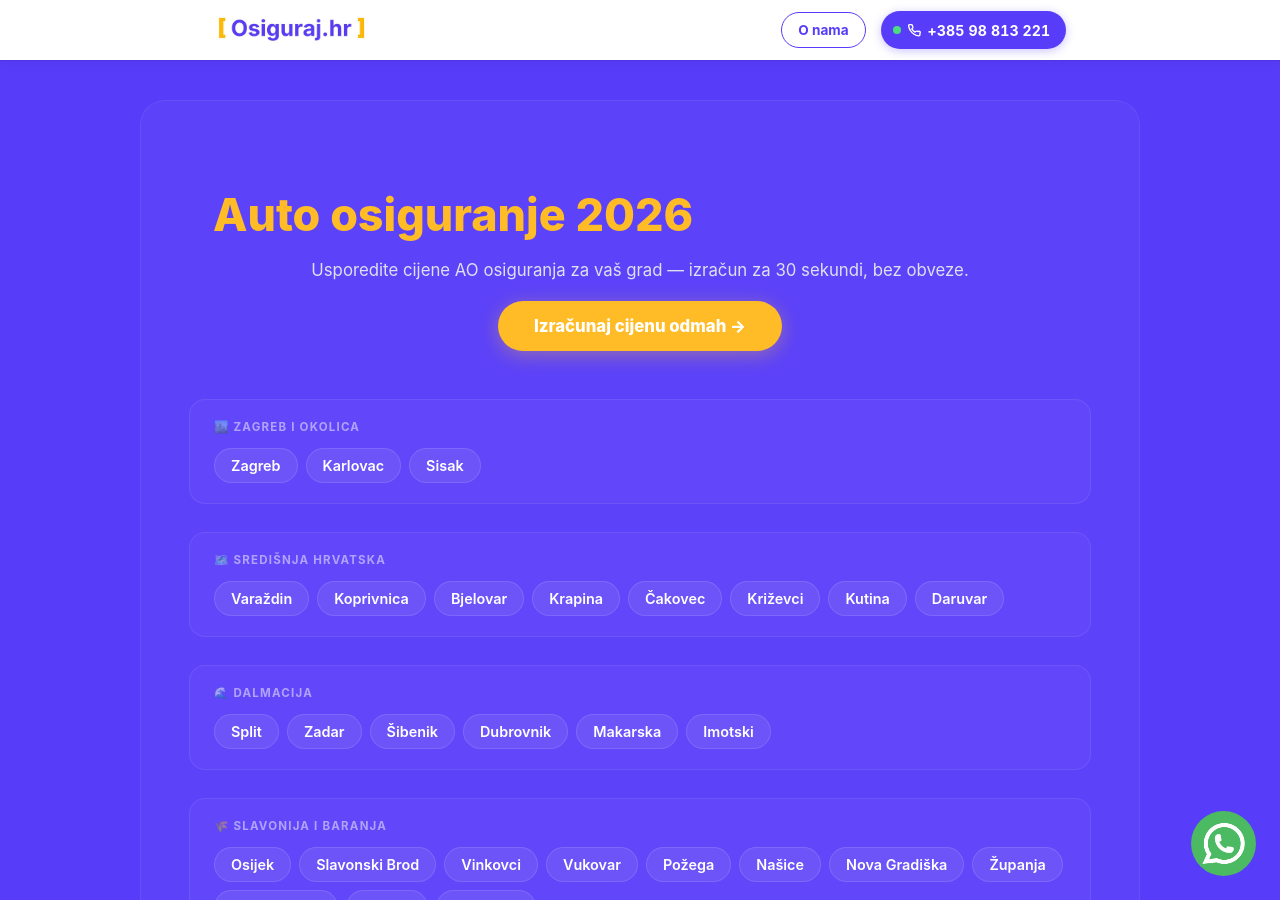
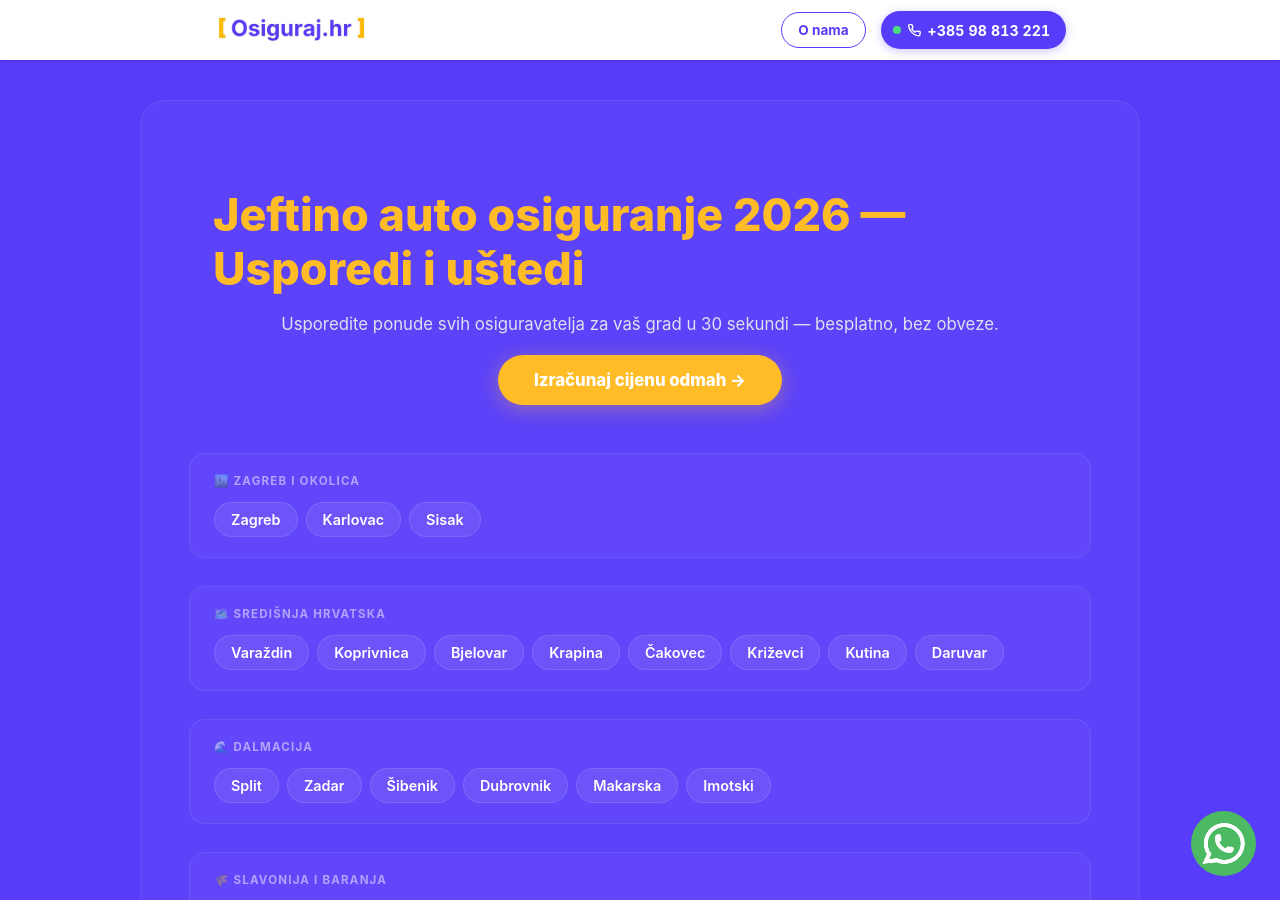
Before and after one commit to Filip-Gale/OsigurajHR, a Jekyll site: the page built from auto-osiguranje/index.md, in a window 1280 px wide and 900 px high. Built offline with Jekyll 4.4.1, drawn with Linux system fonts in a browser that asks for light colours.

Commit message:
SEO: h1 auto-osiguranje index — jeftino + usporedi + uštedi
Co-Authored-By: Claude Sonnet 4.6 <noreply@anthropic.com>

```diff
--- a/auto-osiguranje/index.md
+++ b/auto-osiguranje/index.md
@@ -6,8 +6,8 @@ permalink: /auto-osiguranje/
 ---
 
 <div class="ao-hero">
-<h1 class="ao-hero-title">Auto osiguranje 2026</h1>
-<p class="ao-hero-sub">Usporedite cijene AO osiguranja za vaš grad — izračun za 30 sekundi, bez obveze.</p>
+<h1 class="ao-hero-title">Jeftino auto osiguranje 2026 — Usporedi i uštedi</h1>
+<p class="ao-hero-sub">Usporedite ponude svih osiguravatelja za vaš grad u 30 sekundi — besplatno, bez obveze.</p>
 <a href="/izracunaj-cijenu/" class="ao-cta-btn">Izračunaj cijenu odmah →</a>
 </div>
 
```
